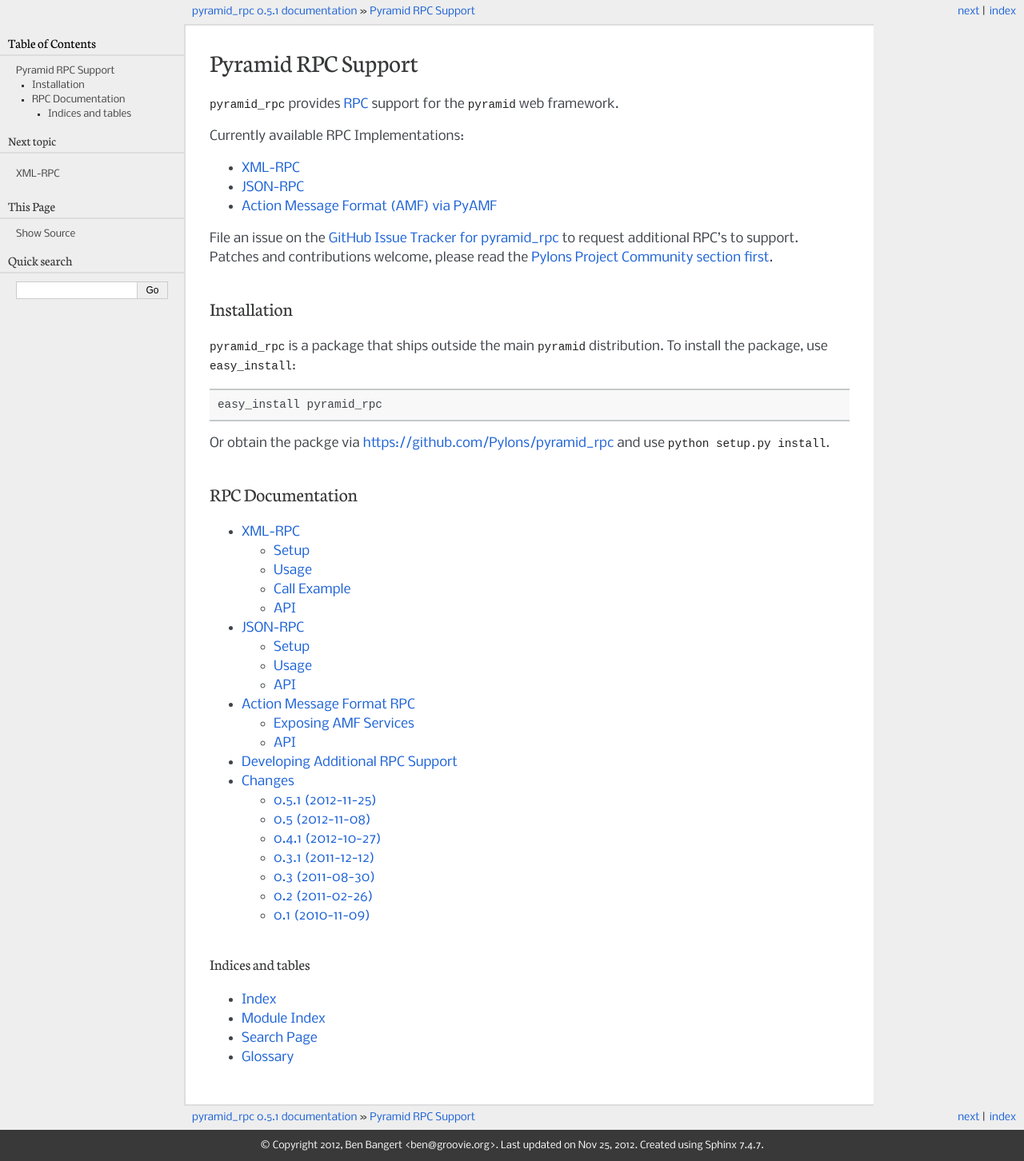
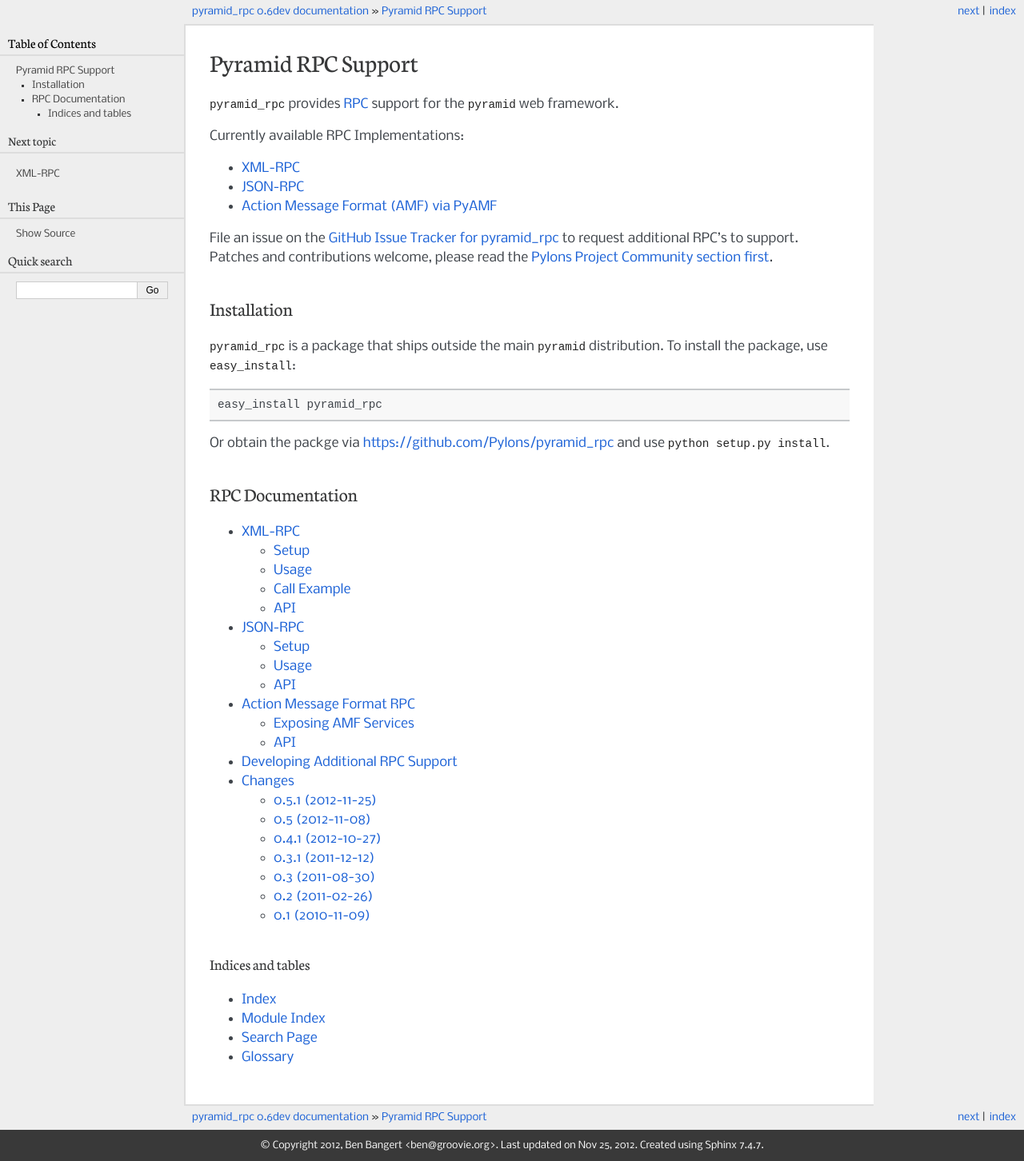
Before and after one commit to Pylons/pyramid_rpc, a Sphinx documentation site: the page built from docs/index.rst, in a window 1280 px wide. Shown: the whole page at 80% size. Built offline with Sphinx 7.4.7, drawn with Linux system fonts in a browser that asks for light colours.

Commit message:
bump dev version

```diff
--- a/docs/conf.py
+++ b/docs/conf.py
@@ -55,9 +55,9 @@
 # other places throughout the built documents.
 #
 # The short X.Y version.
-version = '0.5.1'
+version = '0.6'
 # The full version, including alpha/beta/rc tags.
-release = version
+release = '0.6dev'
 
 # There are two options for replacing |today|: either, you set today to
 # some non-false value, then it is used:
--- a/setup.py
+++ b/setup.py
@@ -50,7 +50,7 @@
 ]
 
 setup(name='pyramid_rpc',
-      version='0.5.1',
+      version='0.6dev',
       description='RPC support for the Pyramid web framework',
       long_description=README + '\n\n' +  CHANGES,
       classifiers=[
```
